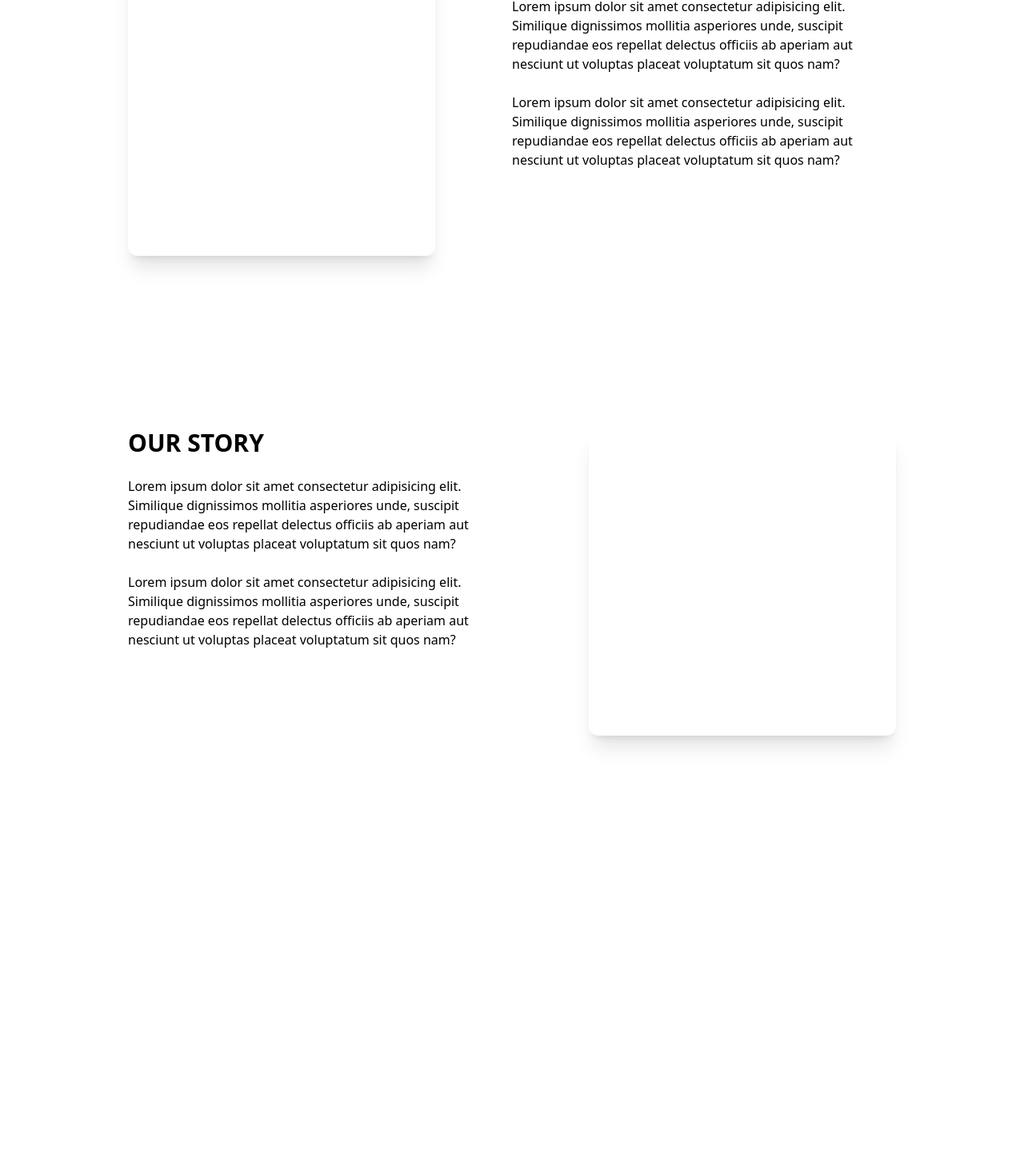
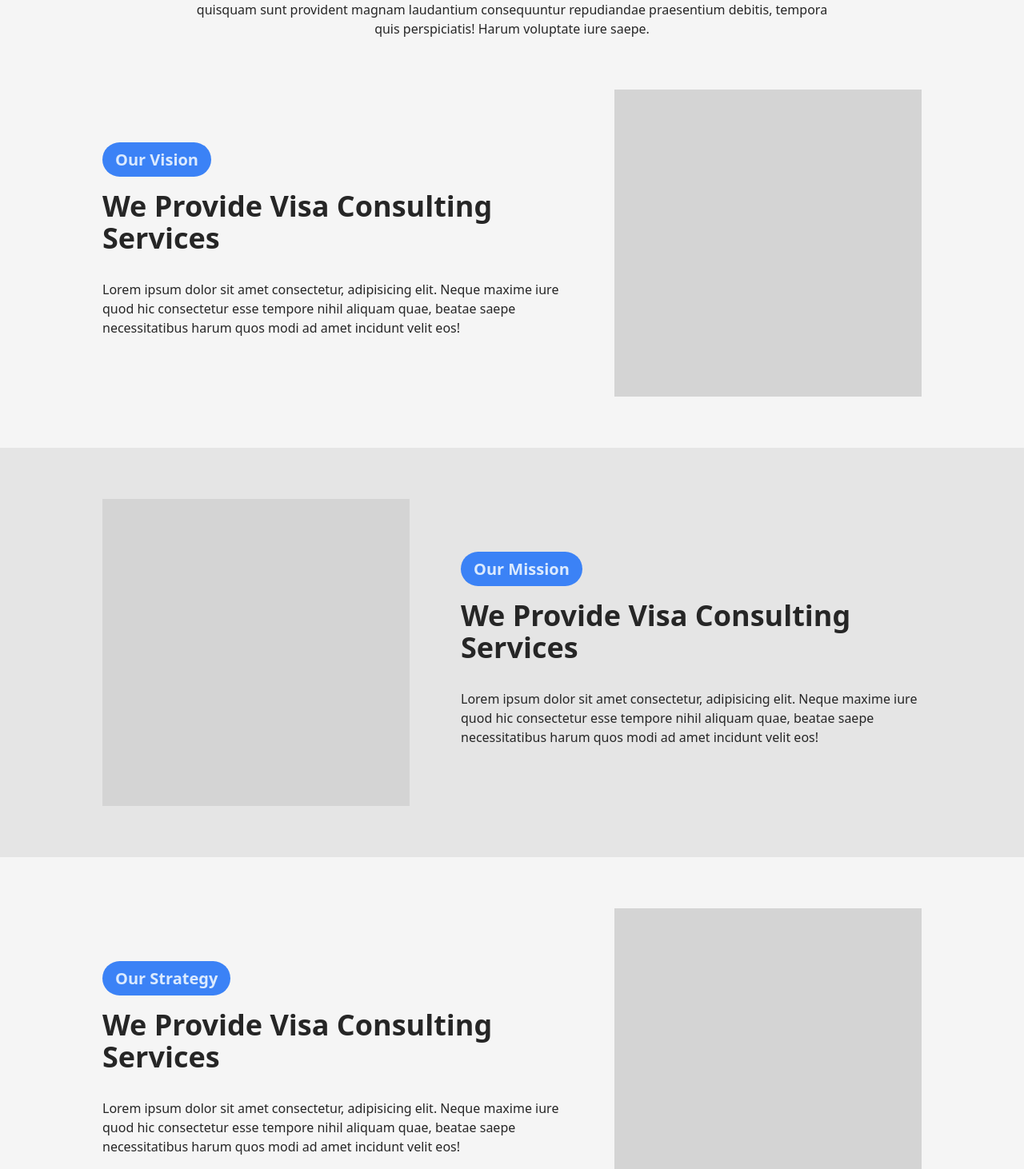
Before and after one commit to aerahrah/virtuVisaConsult, a React (Vite) app: page /about in a window 1280 px wide. Shown: the part 208-1670 px from the top of the page at 80% size. Before the commit the page ends 1384 px from the top, so only its background shows below. Built offline with nearby package versions, Linux system fonts and the light colour scheme.

Commit message:
Add content and design for about us

```diff
--- a/src/App.jsx
+++ b/src/App.jsx
@@ -1,5 +1,6 @@
 import "./App.css";
 import NavBar from "./components/navbar/navbar";
+import Footer from "./components/footer/footer";
 import Home from "./components/home/home";
 import About from "./components/about/about";
 import Services from "./components/services/services";
@@ -7,11 +8,15 @@ import { Routes, Route } from "react-router-dom";
 
 function App() {
   return (
-    <Routes>
-      <Route path="/" element={<Home />} />
-      <Route path="/about" element={<About />} />
-      <Route path="/services" element={<Services />} />
-    </Routes>
+    <div>
+      <NavBar />
+      <Routes>
+        <Route path="/" element={<Home />} />
+        <Route path="/about" element={<About />} />
+        <Route path="/services" element={<Services />} />
+      </Routes>
+      <Footer />
+    </div>
   );
 }
 
--- a/src/components/about/about.jsx
+++ b/src/components/about/about.jsx
@@ -1,47 +1,14 @@
 import NavBar from "../navbar/navbar";
+import AboutOne from "./aboutOne";
+import AboutTwo from "./aboutTwo";
+import AboutThree from "./aboutThree";
 
 const About = () => {
   return (
     <div>
-      <NavBar />
-      <div className="pt-36 max-w-[960px] mx-auto">
-        <div className="min-h-[75vh] flex justify-between">
-          <div className="h-96 w-96 bg-white ack rounded-xl shadow-xl"></div>
-          <div className="w-[50%] flex flex-col gap-6">
-            <h1 className="text-3xl font-bold">OUR STORY</h1>
-            <p>
-              Lorem ipsum dolor sit amet consectetur adipisicing elit. Similique
-              dignissimos mollitia asperiores unde, suscipit repudiandae eos
-              repellat delectus officiis ab aperiam aut nesciunt ut voluptas
-              placeat voluptatum sit quos nam?
-            </p>
-            <p>
-              Lorem ipsum dolor sit amet consectetur adipisicing elit. Similique
-              dignissimos mollitia asperiores unde, suscipit repudiandae eos
-              repellat delectus officiis ab aperiam aut nesciunt ut voluptas
-              placeat voluptatum sit quos nam?
-            </p>
-          </div>
-        </div>
-        <div className="min-h-[80vh] flex justify-between">
-          <div className="w-[50%] flex flex-col gap-6">
-            <h1 className="text-3xl font-bold">OUR STORY</h1>
-            <p>
-              Lorem ipsum dolor sit amet consectetur adipisicing elit. Similique
-              dignissimos mollitia asperiores unde, suscipit repudiandae eos
-              repellat delectus officiis ab aperiam aut nesciunt ut voluptas
-              placeat voluptatum sit quos nam?
-            </p>
-            <p>
-              Lorem ipsum dolor sit amet consectetur adipisicing elit. Similique
-              dignissimos mollitia asperiores unde, suscipit repudiandae eos
-              repellat delectus officiis ab aperiam aut nesciunt ut voluptas
-              placeat voluptatum sit quos nam?
-            </p>
-          </div>
-          <div className="h-96 w-96 bg-white ack rounded-xl shadow-xl"></div>
-        </div>
-      </div>
+      <AboutOne />
+      <AboutTwo />
+      <AboutThree />
     </div>
   );
 };
--- /dev/null
+++ b/src/components/about/aboutOne.jsx
@@ -0,0 +1,42 @@
+const AboutOne = () => {
+  return (
+    <div className="bg-neutral-100 px-16 text-neutral-800">
+      <div className="h-full pt-24 py-16 w-full max-w-[1164px] mx-auto flex flex-col gap-16">
+        <div className="text-center flex flex-col gap-10">
+          <h1 className="text-5xl font-black capitalize">About our company</h1>
+          <p className="max-w-[70%] mx-auto">
+            Lorem ipsum dolor sit amet consectetur adipisicing elit. Voluptates
+            ea voluptate tempore assumenda esse, quisquam sunt provident magnam
+            laudantium consequuntur repudiandae praesentium debitis, tempora
+            quis perspiciatis! Harum voluptate iure saepe.
+          </p>
+        </div>
+        <div className=" h-full flex items-center justify-center gap-16">
+          <div className="max-w-[50%]">
+            <div className="flex flex-col gap-6">
+              <h3 className="text-xl font-semibold capitalize  ">
+                <span className="bg-blue-500 px-4 py-2 rounded-full text-blue-100">
+                  Our vision
+                </span>
+              </h3>
+              <h1 className="text-4xl font-bold mb-2">
+                We Provide Visa Consulting Services
+              </h1>
+              <p>
+                Lorem ipsum dolor sit amet consectetur, adipisicing elit. Neque
+                maxime iure quod hic consectetur esse tempore nihil aliquam
+                quae, beatae saepe necessitatibus harum quos modi ad amet
+                incidunt velit eos!
+              </p>
+            </div>
+          </div>
+          <div>
+            <div className="h-96 w-96 bg-neutral-300"></div>
+          </div>
+        </div>
+      </div>
+    </div>
+  );
+};
+
+export default AboutOne;
--- /dev/null
+++ b/src/components/about/aboutThree.jsx
@@ -0,0 +1,33 @@
+const AboutThree = () => {
+  return (
+    <div className="bg-neutral-100 px-16 text-neutral-800">
+      <div className="h-full py-16 w-full max-w-[1164px] mx-auto">
+        <div className=" h-full flex items-center justify-center gap-16">
+          <div className="max-w-[50%]">
+            <div className="flex flex-col gap-6">
+              <h3 className="text-xl font-semibold capitalize  ">
+                <span className="bg-blue-500 px-4 py-2 rounded-full text-blue-100">
+                  Our strategy
+                </span>
+              </h3>
+              <h1 className="text-4xl font-bold  mb-2">
+                We Provide Visa Consulting Services
+              </h1>
+              <p>
+                Lorem ipsum dolor sit amet consectetur, adipisicing elit. Neque
+                maxime iure quod hic consectetur esse tempore nihil aliquam
+                quae, beatae saepe necessitatibus harum quos modi ad amet
+                incidunt velit eos!
+              </p>
+            </div>
+          </div>
+          <div>
+            <div className="h-96 w-96 bg-neutral-300"></div>
+          </div>
+        </div>
+      </div>
+    </div>
+  );
+};
+
+export default AboutThree;
--- /dev/null
+++ b/src/components/about/aboutTwo.jsx
@@ -0,0 +1,33 @@
+const AboutTwo = () => {
+  return (
+    <div className="bg-neutral-200 px-16 text-neutral-800">
+      <div className="h-full py-16 w-full max-w-[1164px] mx-auto">
+        <div className=" h-full flex items-center justify-center gap-16">
+          <div>
+            <div className="h-96 w-96 bg-neutral-300"></div>
+          </div>
+          <div className="max-w-[50%]">
+            <div className="flex flex-col gap-6">
+              <h3 className="text-xl font-semibold capitalize  ">
+                <span className="bg-blue-500 px-4 py-2 rounded-full text-blue-100">
+                  Our mission
+                </span>
+              </h3>
+              <h1 className="text-4xl font-bold  mb-2">
+                We Provide Visa Consulting Services
+              </h1>
+              <p>
+                Lorem ipsum dolor sit amet consectetur, adipisicing elit. Neque
+                maxime iure quod hic consectetur esse tempore nihil aliquam
+                quae, beatae saepe necessitatibus harum quos modi ad amet
+                incidunt velit eos!
+              </p>
+            </div>
+          </div>
+        </div>
+      </div>
+    </div>
+  );
+};
+
+export default AboutTwo;
--- a/src/components/home/home.jsx
+++ b/src/components/home/home.jsx
@@ -1,18 +1,15 @@
-import NavBar from "../navbar/navbar";
 import SectionTwo from "./sectionTwo";
 import SectionOne from "./sectionOne";
 import SectionThree from "./sectionThree";
 import SectionFour from "./sectionFour";
-import Footer from "../footer/footer";
+
 const Home = () => {
   return (
     <div>
-      <NavBar />
       <SectionOne />
       <SectionTwo />
       <SectionThree />
       <SectionFour />
-      <Footer />
     </div>
   );
 };
--- a/src/components/home/sectionThree.jsx
+++ b/src/components/home/sectionThree.jsx
@@ -5,9 +5,8 @@ const SectionThree = () => {
         <div className=" h-full flex items-center gap-6">
           <div className="flex flex-col gap-14 w-[50%]">
             <div className="flex flex-col gap-4">
-              <h3 className="text-lg font-bold text-blue-500">Why choose us</h3>
               <h1 className="text-5xl font-extrabold capitalize">
-                How to strengthen your business
+                Why choose us
               </h1>
               <p>
                 Lorem ipsum dolor sit amet, consectetur adipisicing elit.
```
